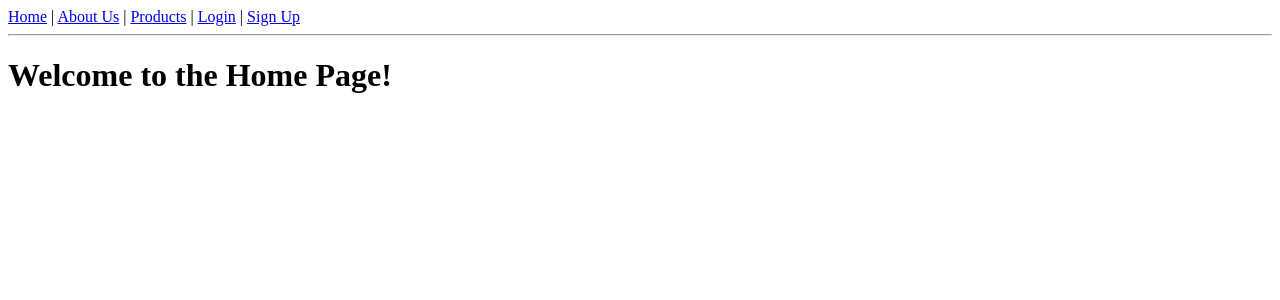
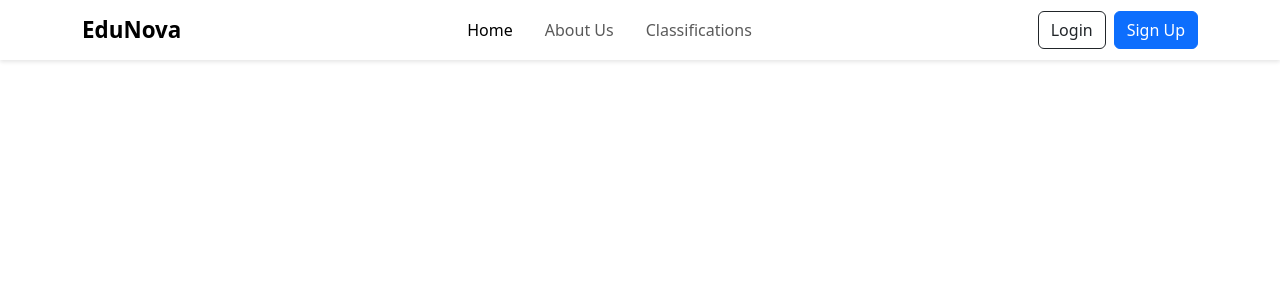
Before and after one commit to mumbimuthiga/Edunova, a Django app: page / in a window 1280 px wide. Shown: the top 300 px of the page. Run offline with Django 5.2, Linux system fonts and the light colour scheme.

Commit message:
base page

```diff
--- a/pages/templates/pages/base.html
+++ b/pages/templates/pages/base.html
@@ -1,22 +1,58 @@
 <!DOCTYPE html>
 <html lang="en">
 <head>
-    <meta charset="UTF-8">
-    <title>{% block title %}EduNova{% endblock %}</title>
+  <meta charset="UTF-8">
+  <title>EduNova</title>
+  <link href="https://cdn.jsdelivr.net/npm/bootstrap@5.3.0/dist/css/bootstrap.min.css" rel="stylesheet">
+  <style>
+    .navbar-brand {
+      font-weight: bold;
+      font-size: 1.4rem;
+    }
+    .nav-link {
+      font-size: 1rem;
+      margin-right: 1rem;
+    }
+    .navbar {
+      box-shadow: 0 2px 4px rgba(0,0,0,0.1);
+    }
+  </style>
 </head>
 <body>
-    <nav>
-        <a href="{% url 'home' %}">Home</a> |
-        <a href="{% url 'about' %}">About Us</a> |
-        <a href="{% url 'classifications' %}">Products</a> |
+
+<nav class="navbar navbar-expand-lg navbar-light bg-white">
+  <div class="container">
+    <a class="navbar-brand" href="#">EduNova</a>
+    <button class="navbar-toggler" type="button" data-bs-toggle="collapse"
+            data-bs-target="#navbarSupportedContent" aria-controls="navbarSupportedContent"
+            aria-expanded="false" aria-label="Toggle navigation">
+      <span class="navbar-toggler-icon"></span>
+    </button>
+
+    <div class="collapse navbar-collapse justify-content-between" id="navbarSupportedContent">
+      <ul class="navbar-nav mx-auto mb-2 mb-lg-0">
+        <li class="nav-item">
+          <a class="nav-link active" aria-current="page" href="{% url 'home' %}">Home</a>
+        </li>
+        <li class="nav-item">
+          <a class="nav-link" href="{% url 'about' %}">About Us</a>
+        </li>
+        <li class="nav-item">
+          <a class="nav-link" href="{% url 'classifications' %}">Classifications</a>
+        </li>
+      </ul>
+      <div class="d-flex">
         {% if user.is_authenticated %}
-            <a href="{% url 'logout' %}">Logout</a>
+          <a class="btn btn-outline-dark me-2" href="{% url 'logout' %}">Logout</a>
         {% else %}
-            <a href="{% url 'login' %}">Login</a> |
-            <a href="{% url 'signup' %}">Sign Up</a>
+          <a class="btn btn-outline-dark me-2" href="{% url 'login' %}">Login</a>
+          <a class="btn btn-primary" href="{% url 'signup' %}">Sign Up</a>
         {% endif %}
-    </nav>
-    <hr>
-    {% block content %}{% endblock %}
+      </div>
+    </div>
+  </div>
+</nav>
+
+<script src="https://cdn.jsdelivr.net/npm/bootstrap@5.3.0/dist/js/bootstrap.bundle.min.js"></script>
 </body>
 </html>
```
